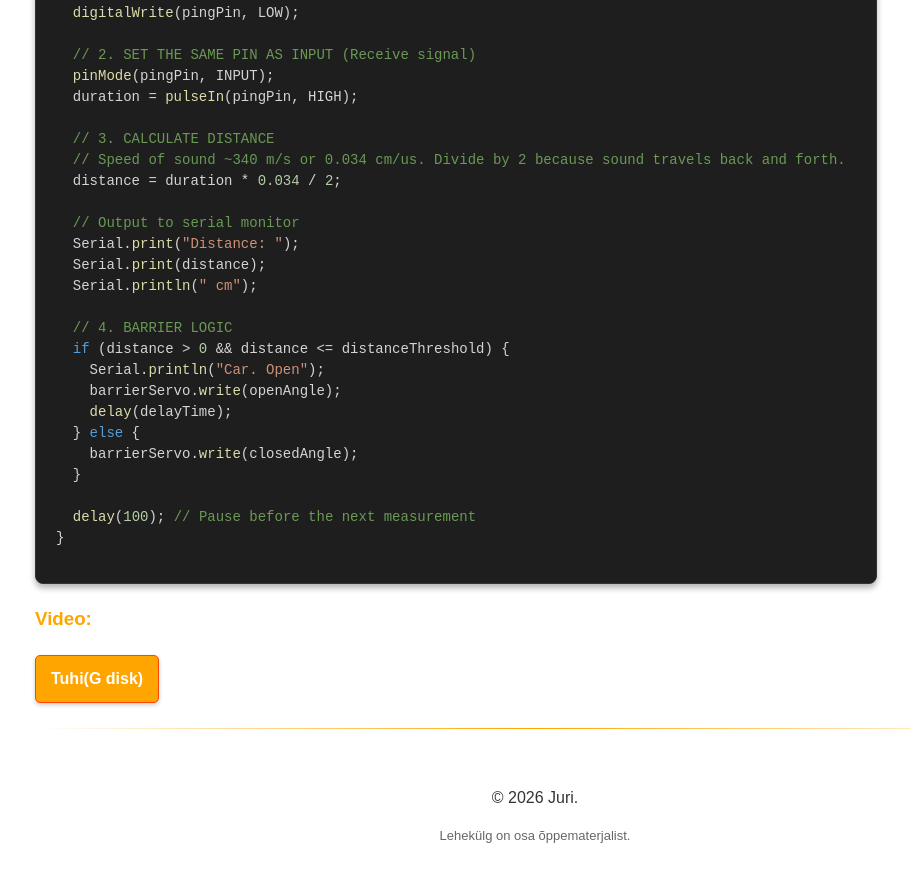
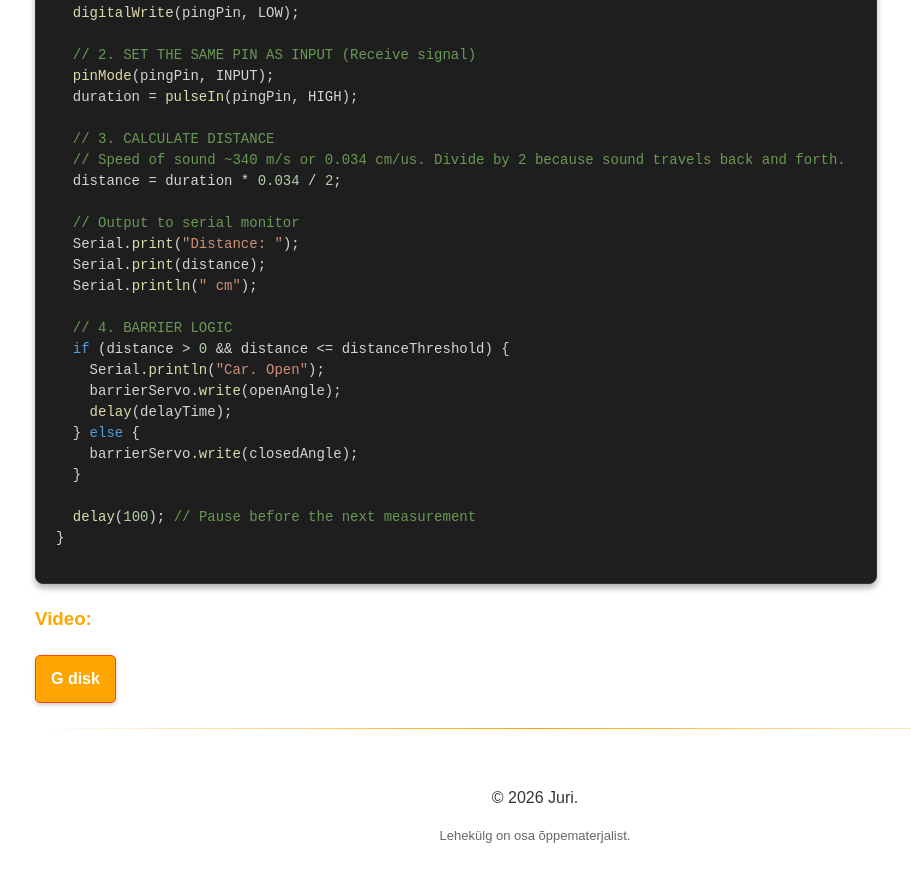
Before and after one commit to capnerss/tarkvara_arendusprotsess, a Jekyll site: the page built from pages/Robootika/parking.html, in a window 1280 px wide and 900 px high, scrolled down 1730 px. Shown: the top 882 px of the window, without its empty margins (105-1016 px from the left). Built offline with Jekyll 4.4.1, drawn with Linux system fonts in a browser that asks for light colours; comment, search, counter and statistics services are not loaded.

Commit message:
add fix link on parking g disk

```diff
--- a/pages/Robootika/parking.html
+++ b/pages/Robootika/parking.html
@@ -122,7 +122,7 @@
 
 <h3>Video:</h3>
 <p>
-  <a href="#" target="_blank"> Tuhi(G disk)</a>
+  <a href="https://drive.google.com/file/d/1nAKrsEjDm7gcgPcNpLdXOq58uthl6tqz/view?usp=sharing" target="_blank"> G disk</a>
 </p>
 
 </body>
```
